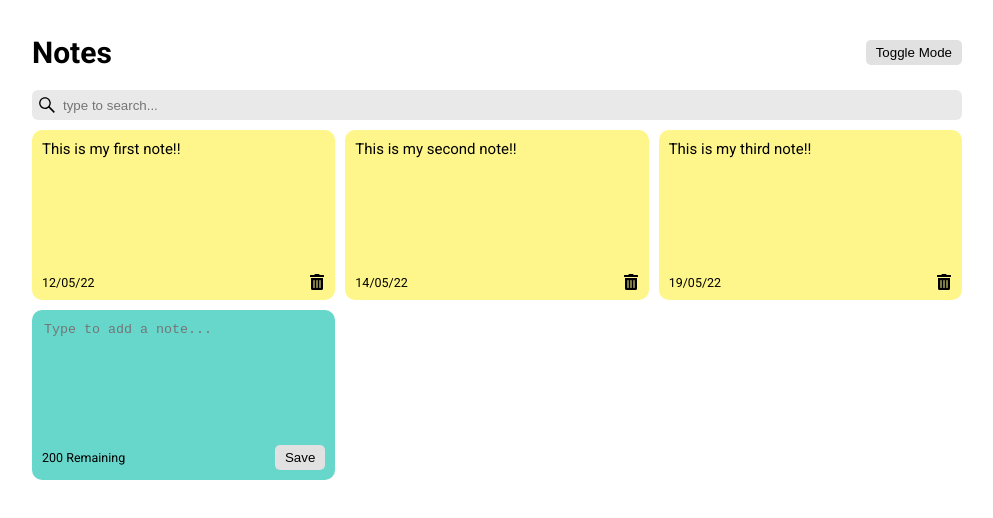
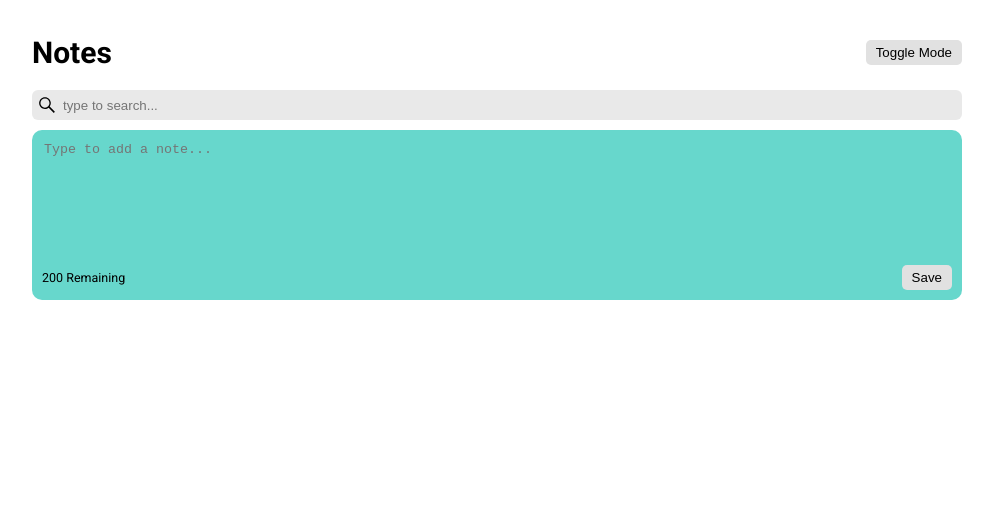
Before and after one commit to idiakeg/Notes, a React (Create React App) app: page / in a window 1280 px wide. Shown: the top 518 px of the page, without its empty margins (143-1136 px from the left). Built offline with nearby package versions, Linux system fonts and the light colour scheme.

Commit message:
Persisted the data to local storage

```diff
--- a/src/App.css
+++ b/src/App.css
@@ -3,6 +3,7 @@
 	max-width: 96rem;
 	margin: 0 auto;
 	padding: 1.5rem;
+	min-height: 100vh;
 }
 
 /* NOTELIST STYLE */
@@ -90,7 +91,6 @@ textarea:focus {
 /* DARK MODE STYLE */
 .dark-mode {
 	background-color: #333;
-	min-height: 100vh;
 }
 .dark-mode h1 {
 	color: white;
--- a/src/contexts/Context.js
+++ b/src/contexts/Context.js
@@ -1,31 +1,25 @@
-import { createContext, useState } from "react";
+import { createContext, useState, useEffect } from "react";
 import { nanoid } from "nanoid";
 
 const Context = createContext();
 
 export const ContextProvider = ({ children }) => {
 	// USE STATE DEFINITIONS
-	const [notes, setNotes] = useState([
-		{
-			text: "This is my first note!!",
-			date: "12/05/22",
-			id: nanoid(),
-		},
-		{
-			text: "This is my second note!!",
-			date: "14/05/22",
-			id: nanoid(),
-		},
-		{
-			text: "This is my third note!!",
-			date: "19/05/22",
-			id: nanoid(),
-		},
-	]);
+	const [notes, setNotes] = useState(
+		JSON.parse(localStorage.getItem("react-note-app")) !== null
+			? JSON.parse(localStorage.getItem("react-note-app"))
+			: []
+	);
 
 	const [noteText, setNoteText] = useState("");
 	const [searchText, setSearchtext] = useState("");
 	const [darkMode, setDarkMode] = useState(false);
+
+	// USE EFFECT DEFINITION
+	useEffect(() => {
+		// save the note to local storage
+		localStorage.setItem("react-note-app", JSON.stringify(notes));
+	}, [notes]);
 
 	// CHARACTER COUNT DEFINITION
 	const characterCount = 200;
```
